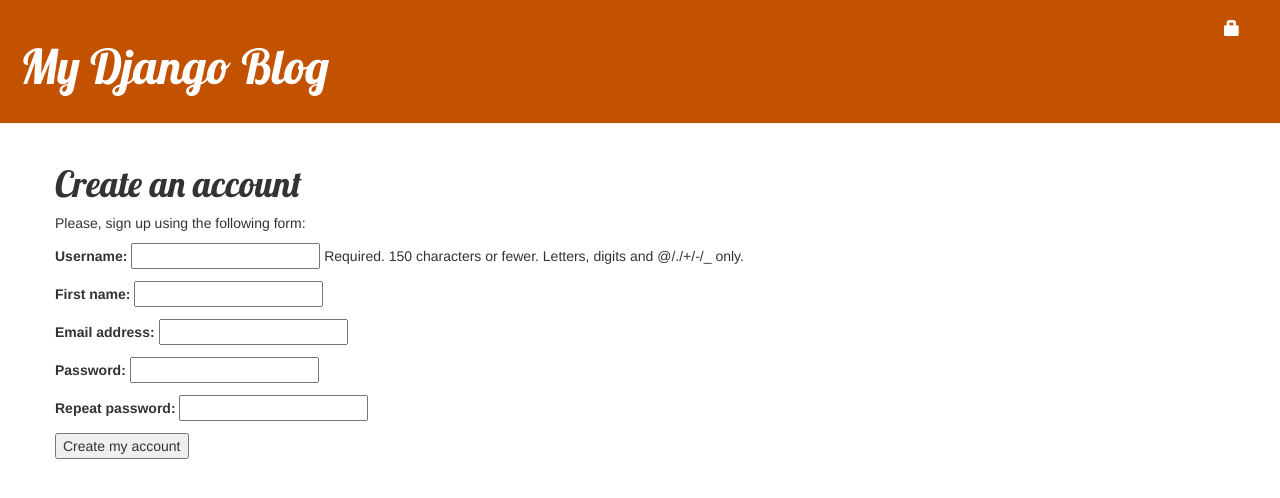
After one commit to theHackCat/my-django-blog, a Django app: page /register/ in a window 1280 px wide. The commit adds this page. Shown: the top 498 px of the page. Run offline with Django 3.2, Linux system fonts and the light colour scheme; some libraries are stand-ins or nearby versions.

Commit message:
added user registration

```diff
--- a/blog/forms.py
+++ b/blog/forms.py
@@ -1,5 +1,6 @@
 from django import forms
 from .models import Post, Comment
+from django.contrib.auth.models import User
 
 class PostForm(forms.ModelForm):
 
@@ -16,3 +17,17 @@ class CommentForm(forms.ModelForm):
 class LoginForm(forms.Form):
     username = forms.CharField()
     password = forms.CharField(widget=forms.PasswordInput)
+
+class UserRegistrationForm(forms.ModelForm):
+    password = forms.CharField(label='Password', widget=forms.PasswordInput)
+    password2 = forms.CharField(label='Repeat password', widget=forms.PasswordInput)
+
+    class Meta:
+        model = User
+        fields = ('username', 'first_name', 'email')
+
+    def clean_password2(self):
+        cd = self.cleaned_data
+        if cd['password'] != cd['password2']:
+            raise forms.ValidationError('Passwords don\'t match.')
+        return cd['password2']
--- /dev/null
+++ b/blog/templates/blog/register.html
@@ -0,0 +1,13 @@
+{% extends "blog/base.html" %}
+
+{% block title %}Create an account{% endblock %}
+
+{% block content %}
+  <h1>Create an account</h1>
+  <p>Please, sign up using the following form:</p>
+  <form action="." method="post">
+    {{ user_form.as_p }}
+    {% csrf_token %}
+    <p><input type="submit" value="Create my account"></p>
+  </form>
+{% endblock %}
--- a/blog/templates/registration/login.html
+++ b/blog/templates/registration/login.html
@@ -10,7 +10,7 @@
       Please try again.
     </p>
   {% else %}
-    <p>Please, use the following form to log in:</p>
+    <p>Please, use the following form to log in. <a href="{% url "register" %}">Register here</a>, if you don't have an account.</p>
   {% endif %}
   <div class="login-form">
     <form action="{% url 'login' %}" method="post">
--- a/blog/urls.py
+++ b/blog/urls.py
@@ -6,6 +6,7 @@ urlpatterns = [
     # path('accounts/login/', views.user_login, name='login'),
     path('accounts/login/', auth_views.LoginView.as_view(), name='login'),
     path('accounts/logout/', auth_views.LogoutView.as_view(), name='logout'),
+    path('register/', views.register, name='register'),
     path('', views.post_list, name='post_list'),
     path('post/<int:pk>/', views.post_detail, name='post_detail'),
     path('post/new/', views.post_new, name='post_new'),
--- a/blog/views.py
+++ b/blog/views.py
@@ -7,9 +7,26 @@ from .forms import PostForm, CommentForm
 from django.http import HttpResponse
 from django.shortcuts import render
 from django.contrib.auth import authenticate, login
-from .forms import LoginForm
+from .forms import LoginForm, UserRegistrationForm
 
 # Create your views here.
+
+def register(request):
+    if request.method == 'POST':
+        user_form = UserRegistrationForm(request.POST)
+        if user_form.is_valid():
+            # Create a new user object but avoid saving it yet
+            new_user = user_form.save(commit=False)
+            # Set the chosen password
+            new_user.set_password(
+            user_form.cleaned_data['password'])
+            # Save the User object
+            new_user.save()
+            return render(request, 'blog/register_done.html', {'new_user': new_user})
+    else:
+        user_form = UserRegistrationForm()
+    return render(request, 'blog/register.html', {'user_form': user_form})
+
 
 def user_login(request):
     if request.method == 'POST':
```
Also changed, not shown: blog/templates/blog/register_done.html (added, +8 -0 lines).
